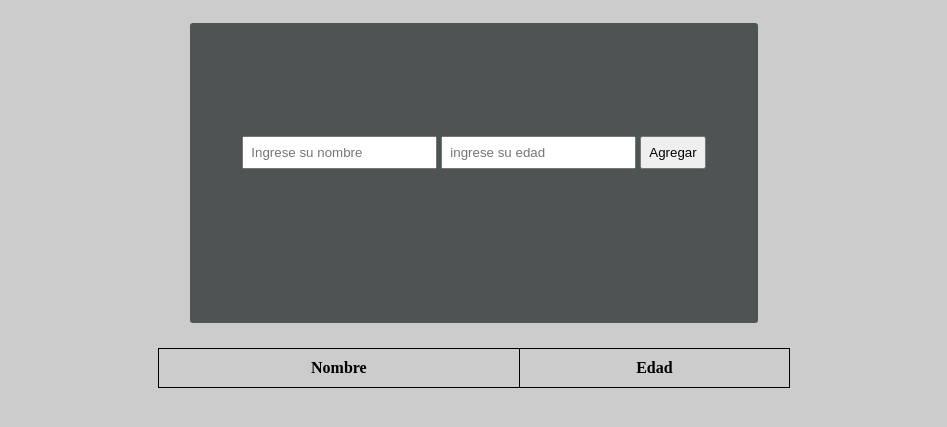
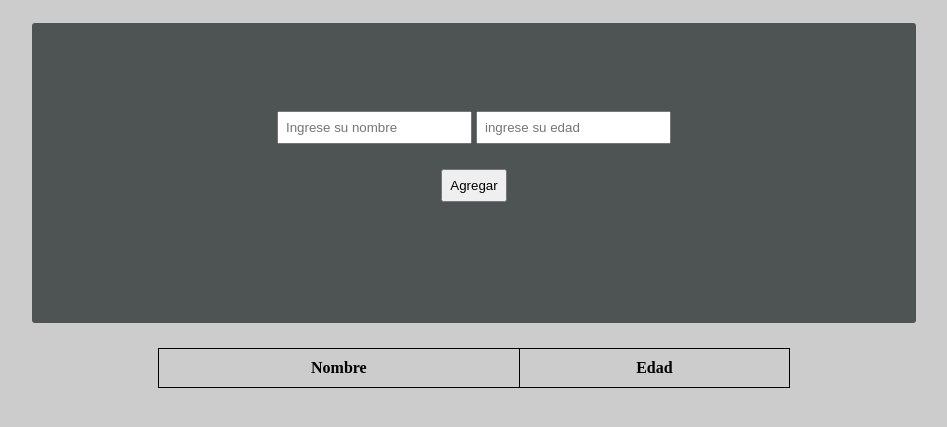
Before and after one commit to Eduardo379/proyecto.agregar.notas.github.io, a plain HTML site: page index.html in a window 1280 px wide. Shown: the part 61-488 px from the top of the page, without its empty margins (166-1113 px from the left). Drawn offline with Linux system fonts and the light colour scheme.

Commit message:
Arreglamos fallos

```diff
--- a/css/poo.css
+++ b/css/poo.css
@@ -7,18 +7,21 @@ h1{
 .nombre,.edad, #boton{
 	padding:7px;
 }
-
 .box{
 	width:45%;
 	height:300px;
 	background-color:rgb(78, 83, 83);
 	margin:2% auto;
 	border-radius:3px;
+	min-width:70%;
 }
-section .nombre, .edad{
-	margin-top:20%;
+input[type="button"]{
+	margin:25px;
 }
 
+section .nombre, .edad{
+	margin-top:10%;
+}
 form{
 	text-align: center;
 }
@@ -33,11 +36,6 @@ th,td{
 	padding:10px;
 	text-align: center;
 }
-
-/*table tr:hover{
-
-} */
-
 .row:hover{
 	background-color:rgba(7, 7, 7, 0.116);
 }
--- a/index.html
+++ b/index.html
@@ -17,7 +17,7 @@
     <section class="box">
         <form method="post">
             <input type="text" name="nombre" id="nombre" class="nombre" placeholder="Ingrese su nombre" maxlength="15">
-            <input type="number" name="edad" id="edad" class="edad" placeholder="ingrese su edad">
+            <input type="number" name="edad" id="edad" class="edad" placeholder="ingrese su edad"><br/>
             <input type="button" name="boton" id="boton" value="Agregar" onclick="capturar();">
         </form>
     </section>
```
